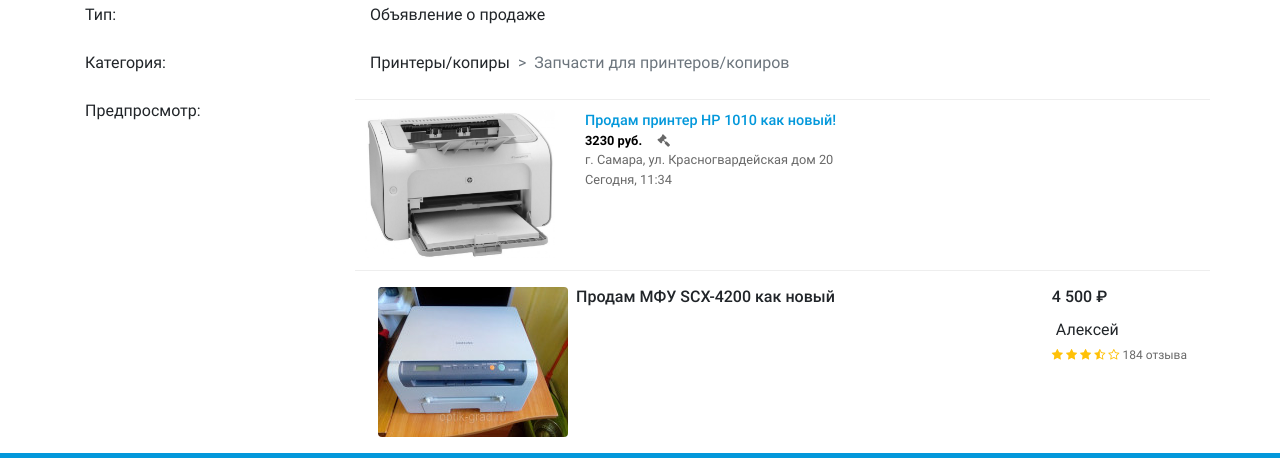
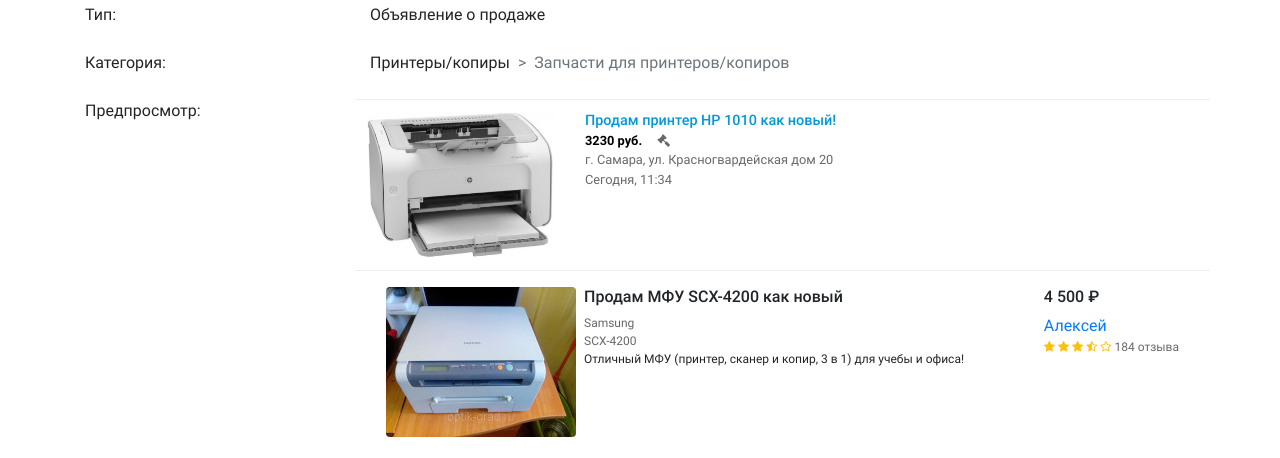
Before and after one commit to LevikV/test.prodaizip.ru, a plain HTML site: page pages/add_ad_2.html in a window 1280 px wide. Shown: the part 135-593 px from the top of the page. Drawn offline with nearby package versions, Linux system fonts and the light colour scheme.

Commit message:
Дорабатываю страницу подачи объявления

```diff
--- a/css/ads_views.css
+++ b/css/ads_views.css
@@ -153,6 +153,12 @@
     font-size: 12px;
 }
 /*******************  *******************/
+.ad-thumb p {
+    font-size: 12px;
+}
+.ad-thumb:hover {
+    background: #eeeeee;
+}
 .ad-thumb:hover .btn-ask {
     display: block;
 }
--- a/pages/add_ad_2.html
+++ b/pages/add_ad_2.html
@@ -226,19 +226,28 @@
                 </div>
             </div>
 
-            <div class="pt-3 pb-3 pl-2 pr-2 rounded ad-thumb">
+            <div class="p-3 mb-2 rounded ad-thumb">
                 <div class="row">
                     <div class="col">
                         <div class="d-inline-block float-left">
                             <img class="img-fluid rounded" src="../img/thumb_150x190_printer_.jpg">
                         </div>
-                        <div class="d-inline-block float-left pl-2 h-100">
+                        <div class="d-inline-block float-left pl-2 w-50 h-100">
                             <h6>Продам МФУ SCX-4200 как новый</h6>
+                            <div>
+                                <div class="ad-secondary-text">Samsung</div>
+                                <div class="ad-secondary-text">SCX-4200</div>
+                            </div>
+                            <p>Отличный МФУ (принтер, сканер и копир, 3 в 1) для учебы и офиса!</p>
+                            <div>
+
+                            </div>
 
                         </div>
                         <div class="d-inline-block float-right h-100">
                             <h6>4 500 ₽</h6>
-                            <p class="p-1 m-0">Алексей</p>
+                            <a href="#page">Алексей</a>
+
                             <div class="rating">
                                 <span class="fa fa-star"></span>
                                 <span class="fa fa-star"></span>
@@ -247,7 +256,8 @@
                                 <span class="fa fa-star-o"></span>
                                 <span class="ad-secondary-text">184 отзыва</span>
                             </div>
-                            <button class="btn btn-primary btn-sm w-100 align-self-end mt-2 btn-ask">Спросить</button>
+                            <button type="button" class="btn btn-primary btn-sm w-100 mt-2 btn-ask">Спросить</button>
+                            <button type="button" class="btn btn-success btn-sm w-100 mt-1 btn-ask">Купить</button>
 
                         </div>
                     </div>
```
